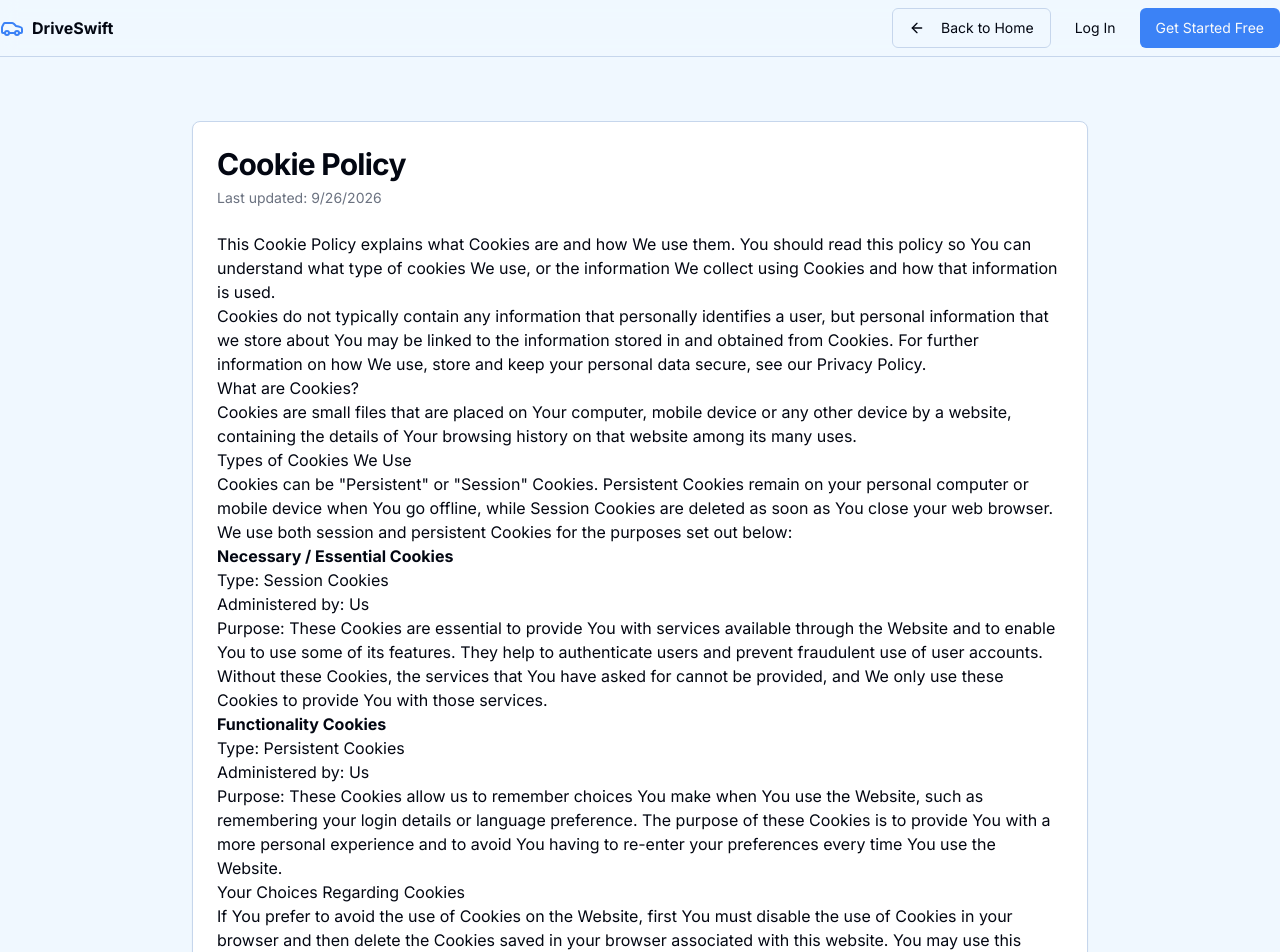
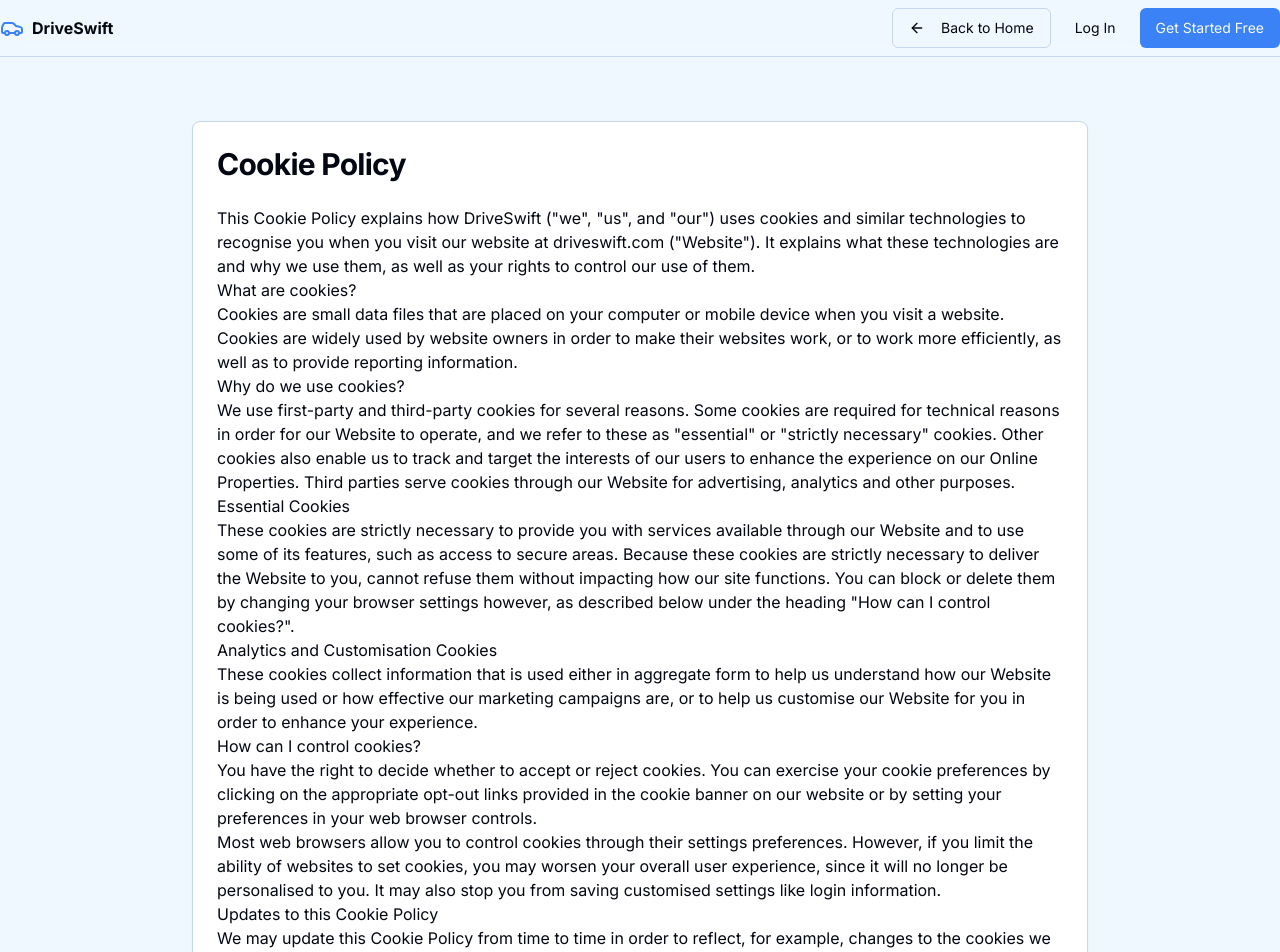
Before and after one commit to Allthejam/DriveSwift, a Next.js app: page /cookie-policy in a window 1280 px wide. Shown: the top 952 px of the page. Built offline with nearby package versions, Linux system fonts and the light colour scheme.

Commit message:
Fix Next.js 15 prerender Suspense boundaries for searchParams and App Layout

```diff
--- a/src/app/cookie-policy/page.tsx
+++ b/src/app/cookie-policy/page.tsx
@@ -1,14 +1,13 @@
-
 "use client";
 
+import { Suspense, useEffect, useState } from "react";
 import { Button } from "@/components/ui/button";
 import { Card, CardContent, CardDescription, CardHeader, CardTitle } from "@/components/ui/card";
 import { Car, ArrowLeft, Edit } from "lucide-react";
 import Link from "next/link";
 import { useSearchParams } from "next/navigation";
-import { useEffect, useState } from "react";
 
-export default function CookiePolicyPage() {
+function CookiePolicyContent() {
     const searchParams = useSearchParams();
     const [isSuperAdmin, setIsSuperAdmin] = useState(false);
 
@@ -25,7 +24,7 @@ export default function CookiePolicyPage() {
                         <span className="font-bold">DriveSwift</span>
                     </Link>
                     <div className="flex flex-1 items-center justify-end space-x-2">
-                         <Button variant="outline" asChild>
+                        <Button variant="outline" asChild>
                             <Link href="/">
                                 <ArrowLeft className="mr-2" />
                                 Back to Home
@@ -51,36 +50,30 @@ export default function CookiePolicyPage() {
                     <Card>
                         <CardHeader>
                             <CardTitle className="text-3xl">Cookie Policy</CardTitle>
-                            <CardDescription>Last updated: {new Date().toLocaleDateString()}</CardDescription>
                         </CardHeader>
                         <CardContent className="prose max-w-none dark:prose-invert">
-                            <p>This Cookie Policy explains what Cookies are and how We use them. You should read this policy so You can understand what type of cookies We use, or the information We collect using Cookies and how that information is used.</p>
-                            <p>Cookies do not typically contain any information that personally identifies a user, but personal information that we store about You may be linked to the information stored in and obtained from Cookies. For further information on how We use, store and keep your personal data secure, see our Privacy Policy.</p>
+                            <p>This Cookie Policy explains how DriveSwift ("we", "us", and "our") uses cookies and similar technologies to recognise you when you visit our website at driveswift.com ("Website"). It explains what these technologies are and why we use them, as well as your rights to control our use of them.</p>
 
-                            <h2>What are Cookies?</h2>
-                            <p>Cookies are small files that are placed on Your computer, mobile device or any other device by a website, containing the details of Your browsing history on that website among its many uses.</p>
+                            <h2>What are cookies?</h2>
+                            <p>Cookies are small data files that are placed on your computer or mobile device when you visit a website. Cookies are widely used by website owners in order to make their websites work, or to work more efficiently, as well as to provide reporting information.</p>
 
-                            <h2>Types of Cookies We Use</h2>
-                            <p>Cookies can be "Persistent" or "Session" Cookies. Persistent Cookies remain on your personal computer or mobile device when You go offline, while Session Cookies are deleted as soon as You close your web browser.</p>
-                            <p>We use both session and persistent Cookies for the purposes set out below:</p>
-                            <ul>
-                                <li>
-                                    <p><strong>Necessary / Essential Cookies</strong></p>
-                                    <p>Type: Session Cookies</p>
-                                    <p>Administered by: Us</p>
-                                    <p>Purpose: These Cookies are essential to provide You with services available through the Website and to enable You to use some of its features. They help to authenticate users and prevent fraudulent use of user accounts. Without these Cookies, the services that You have asked for cannot be provided, and We only use these Cookies to provide You with those services.</p>
-                                </li>
-                                <li>
-                                    <p><strong>Functionality Cookies</strong></p>
-                                    <p>Type: Persistent Cookies</p>
-                                    <p>Administered by: Us</p>
-                                    <p>Purpose: These Cookies allow us to remember choices You make when You use the Website, such as remembering your login details or language preference. The purpose of these Cookies is to provide You with a more personal experience and to avoid You having to re-enter your preferences every time You use the Website.</p>
-                                </li>
-                            </ul>
+                            <h2>Why do we use cookies?</h2>
+                            <p>We use first-party and third-party cookies for several reasons. Some cookies are required for technical reasons in order for our Website to operate, and we refer to these as "essential" or "strictly necessary" cookies. Other cookies also enable us to track and target the interests of our users to enhance the experience on our Online Properties. Third parties serve cookies through our Website for advertising, analytics and other purposes.</p>
 
-                             <h2>Your Choices Regarding Cookies</h2>
-                            <p>If You prefer to avoid the use of Cookies on the Website, first You must disable the use of Cookies in your browser and then delete the Cookies saved in your browser associated with this website. You may use this option for preventing the use of Cookies at any time.</p>
-                            <p>If You do not accept Our Cookies, You may experience some inconvenience in your use of the Website and some features may not function properly.</p>
+                            <h2>Essential Cookies</h2>
+                            <p>These cookies are strictly necessary to provide you with services available through our Website and to use some of its features, such as access to secure areas. Because these cookies are strictly necessary to deliver the Website to you, cannot refuse them without impacting how our site functions. You can block or delete them by changing your browser settings however, as described below under the heading "How can I control cookies?".</p>
+
+                            <h2>Analytics and Customisation Cookies</h2>
+                            <p>These cookies collect information that is used either in aggregate form to help us understand how our Website is being used or how effective our marketing campaigns are, or to help us customise our Website for you in order to enhance your experience.</p>
+
+                            <h2>How can I control cookies?</h2>
+                            <p>You have the right to decide whether to accept or reject cookies. You can exercise your cookie preferences by clicking on the appropriate opt-out links provided in the cookie banner on our website or by setting your preferences in your web browser controls.</p>
+                            <p>Most web browsers allow you to control cookies through their settings preferences. However, if you limit the ability of websites to set cookies, you may worsen your overall user experience, since it will no longer be personalised to you. It may also stop you from saving customised settings like login information.</p>
+
+                            <h2>Updates to this Cookie Policy</h2>
+                            <p>We may update this Cookie Policy from time to time in order to reflect, for example, changes to the cookies we use or for other operational, legal or regulatory reasons. Please therefore re-visit this Cookie Policy regularly to stay informed about our use of cookies and related technologies.</p>
+
+                            <p className="text-sm text-muted-foreground mt-8">Last updated: May 2024</p>
                         </CardContent>
                     </Card>
                 </div>
@@ -88,3 +81,11 @@ export default function CookiePolicyPage() {
         </div>
     );
 }
+
+export default function CookiePolicyPage() {
+    return (
+        <Suspense fallback={<div className="flex min-h-screen items-center justify-center p-8 text-center text-muted-foreground">Loading Cookie Policy...</div>}>
+            <CookiePolicyContent />
+        </Suspense>
+    );
+}
--- a/src/app/pupil-dashboard/layout.tsx
+++ b/src/app/pupil-dashboard/layout.tsx
@@ -1,6 +1,7 @@
 
 "use client"
 
+import { Suspense } from "react"
 import { Avatar, AvatarFallback, AvatarImage } from "@/components/ui/avatar"
 import { Button } from "@/components/ui/button"
 import {
@@ -81,7 +82,9 @@ export default function PupilDashboardLayout({
         </div>
       </header>
       <main>
-        {children}
+        <Suspense fallback={<div className="p-8 text-center text-muted-foreground">Loading pupil portal...</div>}>
+          {children}
+        </Suspense>
       </main>
     </div>
   )
--- a/src/app/terms-and-conditions/page.tsx
+++ b/src/app/terms-and-conditions/page.tsx
@@ -1,14 +1,13 @@
-
 "use client";
 
+import { Suspense, useEffect, useState } from "react";
 import { Button } from "@/components/ui/button";
 import { Card, CardContent, CardDescription, CardHeader, CardTitle } from "@/components/ui/card";
 import { Car, ArrowLeft, Edit } from "lucide-react";
 import Link from "next/link";
 import { useSearchParams } from "next/navigation";
-import { useEffect, useState } from "react";
 
-export default function TermsAndConditionsPage() {
+function TermsAndConditionsContent() {
     const searchParams = useSearchParams();
     const [isSuperAdmin, setIsSuperAdmin] = useState(false);
 
@@ -25,7 +24,7 @@ export default function TermsAndConditionsPage() {
                         <span className="font-bold">DriveSwift</span>
                     </Link>
                     <div className="flex flex-1 items-center justify-end space-x-2">
-                         <Button variant="outline" asChild>
+                        <Button variant="outline" asChild>
                             <Link href="/">
                                 <ArrowLeft className="mr-2" />
                                 Back to Home
@@ -51,29 +50,29 @@ export default function TermsAndConditionsPage() {
                     <Card>
                         <CardHeader>
                             <CardTitle className="text-3xl">Terms and Conditions</CardTitle>
-                            <CardDescription>Last updated: {new Date().toLocaleDateString()}</CardDescription>
                         </CardHeader>
                         <CardContent className="prose max-w-none dark:prose-invert">
-                            <p>Please read these terms and conditions carefully before using Our Service.</p>
+                            <p>Welcome to DriveSwift. These terms and conditions outline the rules and regulations for the use of DriveSwift's Website and Services.</p>
 
-                            <h2>Interpretation and Definitions</h2>
-                            <p>The words of which the initial letter is capitalized have meanings defined under the following conditions. The following definitions shall have the same meaning regardless of whether they appear in singular or in plural.</p>
+                            <h2>1. Acceptance of Terms</h2>
+                            <p>By accessing this website and using our services, we assume you accept these terms and conditions. Do not continue to use DriveSwift if you do not agree to take all of the terms and conditions stated on this page.</p>
 
-                            <h2>Acknowledgment</h2>
-                            <p>These are the Terms and Conditions governing the use of this Service and the agreement that operates between You and the Company. These Terms and Conditions set out the rights and obligations of all users regarding the use of the Service.</p>
-                            <p>Your access to and use of the Service is conditioned on Your acceptance of and compliance with these Terms and Conditions. These Terms and Conditions apply to all visitors, users and others who access or use the Service.</p>
-                            <p>By accessing or using the Service You agree to be bound by these Terms and Conditions. If You disagree with any part of these Terms and Conditions then You may not access the Service.</p>
+                            <h2>2. Subscription and Payments</h2>
+                            <p>DriveSwift offers subscription-based services. You agree to pay all applicable fees associated with your chosen subscription plan. Subscriptions automatically renew unless cancelled prior to the renewal date.</p>
 
-                            <h2>User Accounts</h2>
-                            <p>When You create an account with Us, You must provide Us information that is accurate, complete, and current at all times. Failure to do so constitutes a breach of the Terms, which may result in immediate termination of Your account on Our Service.</p>
-                            <p>You are responsible for safeguarding the password that You use to access the Service and for any activities or actions under Your password, whether Your password is with Our Service or a Third-Party Social Media Service.</p>
+                            <h2>3. User Accounts</h2>
+                            <p>You are responsible for maintaining the confidentiality of your account credentials and for all activities that occur under your account. You must notify us immediately of any unauthorized use of your account.</p>
 
-                            <h2>Termination</h2>
-                            <p>We may terminate or suspend Your account immediately, without prior notice or liability, for any reason whatsoever, including without limitation if You breach these Terms and Conditions.</p>
-                            <p>Upon termination, Your right to use the Service will cease immediately. If You wish to terminate Your account, You may simply discontinue using the Service.</p>
+                            <h2>4. Data and Privacy</h2>
+                            <p>Your privacy is important to us. Please review our Privacy Policy and Cookie Policy to understand how we collect, use, and protect your personal information.</p>
 
-                            <h2>Changes to These Terms and Conditions</h2>
-                            <p>We reserve the right, at Our sole discretion, to modify or replace these Terms at any time. If a revision is material We will make reasonable efforts to provide at least 30 days' notice prior to any new terms taking effect. What constitutes a material change will be determined at Our sole discretion.</p>
+                            <h2>5. Limitation of Liability</h2>
+                            <p>In no event shall DriveSwift, nor any of its officers, directors, and employees, be held liable for anything arising out of or in any way connected with your use of this website or service.</p>
+
+                            <h2>6. Governing Law</h2>
+                            <p>These terms will be governed by and interpreted in accordance with the laws of the United Kingdom, and you submit to the non-exclusive jurisdiction of the state and federal courts located in the UK for the resolution of any disputes.</p>
+
+                            <p className="text-sm text-muted-foreground mt-8">Last updated: May 2024</p>
                         </CardContent>
                     </Card>
                 </div>
@@ -81,3 +80,11 @@ export default function TermsAndConditionsPage() {
         </div>
     );
 }
+
+export default function TermsAndConditionsPage() {
+    return (
+        <Suspense fallback={<div className="flex min-h-screen items-center justify-center p-8 text-center text-muted-foreground">Loading Terms & Conditions...</div>}>
+            <TermsAndConditionsContent />
+        </Suspense>
+    );
+}
```
Also changed, not shown: src/app/(app)/layout.tsx (+5 -2 lines), src/app/about/page.tsx (+10 -3 lines), src/app/contact/page.tsx (+37 -31 lines), src/app/page.tsx (+6 -1 lines).
